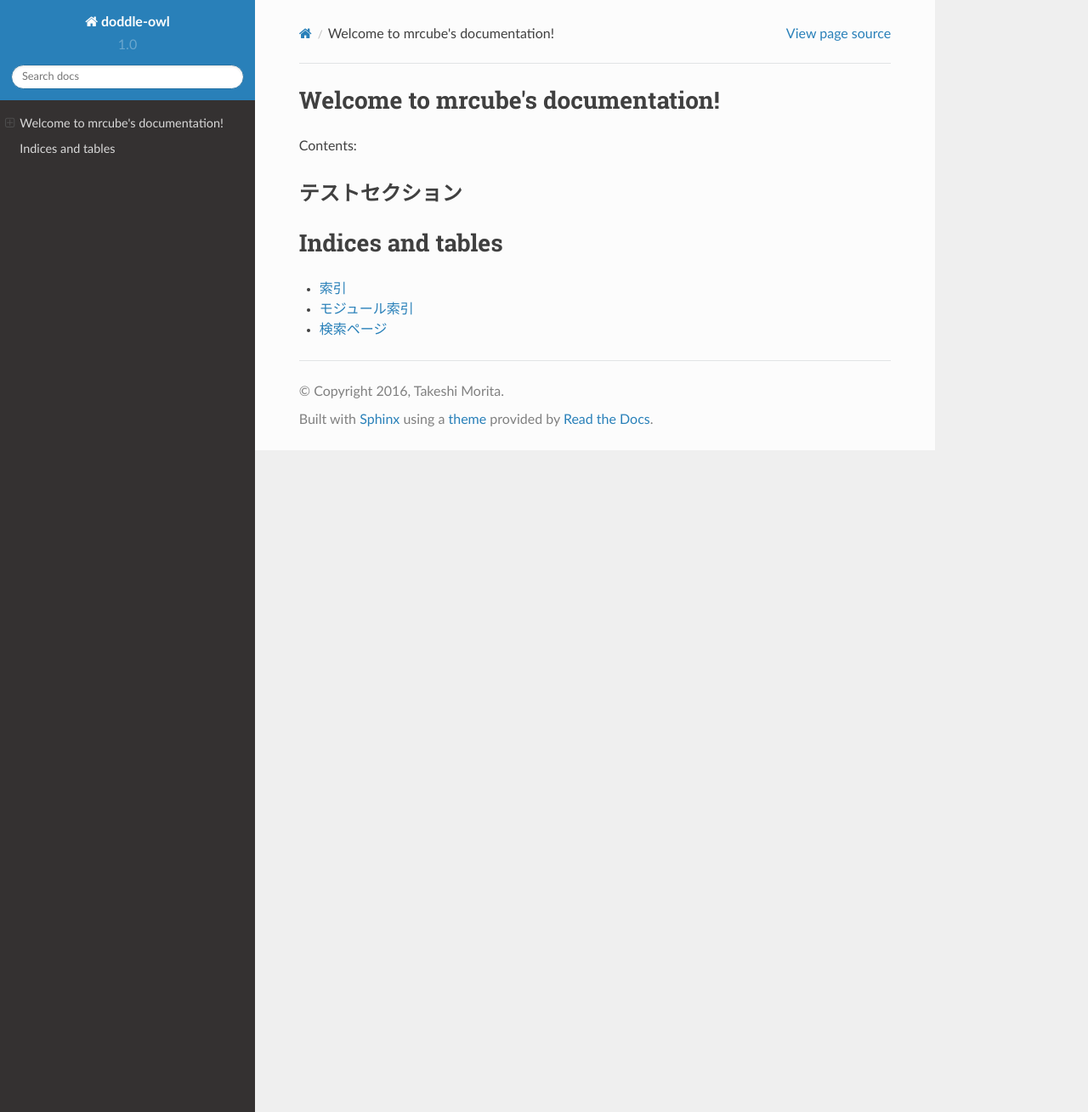
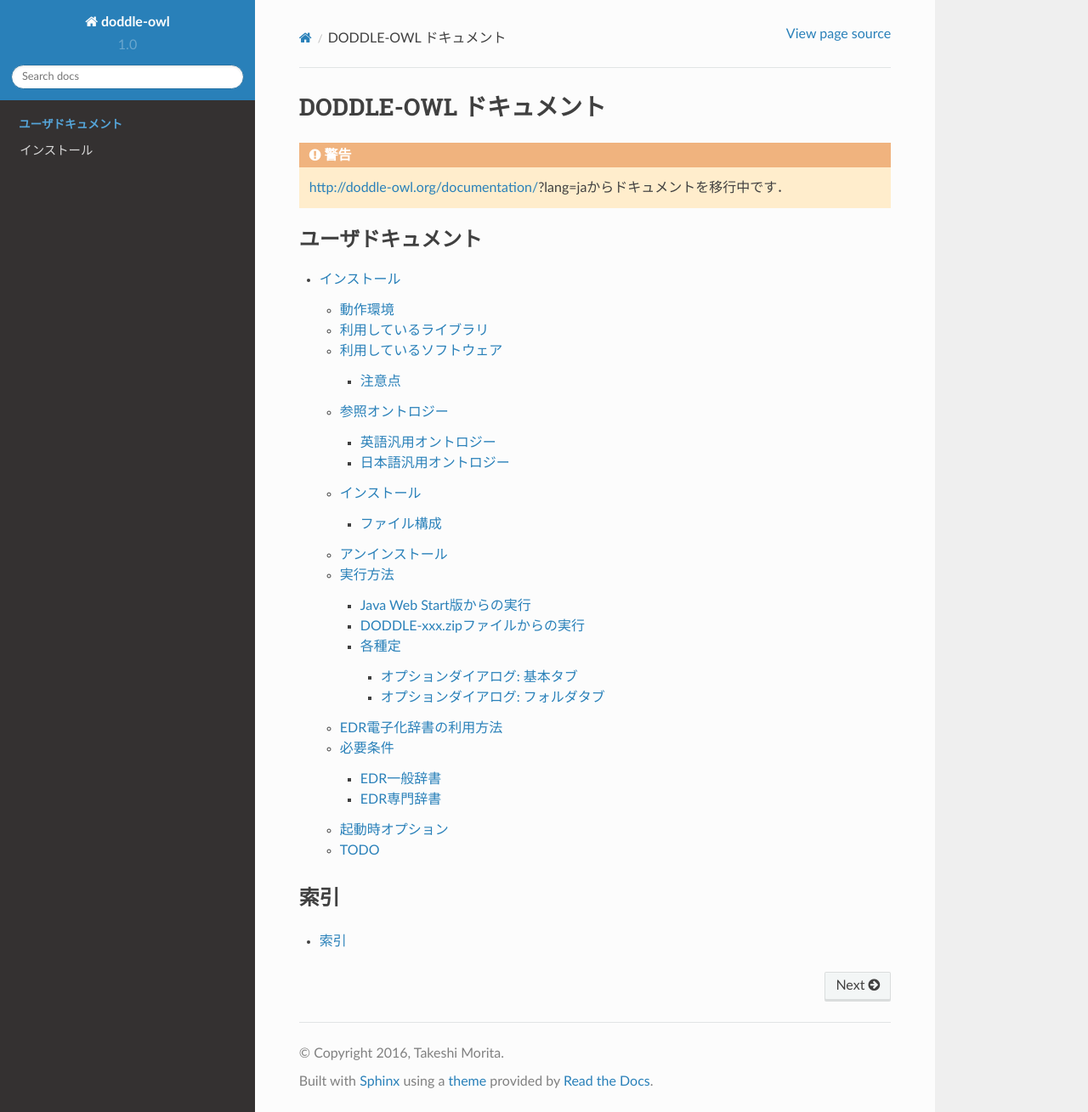
Before and after one commit to doddle-owl/doddle-owl-ja-docs, a Sphinx documentation site: the page built from docs/source/index.rst, in a window 1280 px wide and 1309 px high. Shown: the whole window at 85% size. Built offline with Sphinx 7.4.7 and the Read the Docs theme 2.0.0, drawn with Linux system fonts in a browser that asks for light colours; some of the changed lines change nothing that is shown.

Commit message:
add install.rst

```diff
--- a/docs/source/conf.py
+++ b/docs/source/conf.py
@@ -363,6 +363,8 @@
 # If false, no index is generated.
 #epub_use_index = True
 
+numfig = True
+numfig_secnum_depth = (2)
 
 # Example configuration for intersphinx: refer to the Python standard library.
 intersphinx_mapping = {'https://docs.python.org/': None}
--- a/docs/source/index.rst
+++ b/docs/source/index.rst
@@ -1,23 +1,18 @@
-.. mrcube documentation master file, created by
-   sphinx-quickstart on Mon Mar  7 16:51:22 2016.
-   You can adapt this file completely to your liking, but it should at least
-   contain the root `toctree` directive.
 
-Welcome to mrcube's documentation!
+DODDLE-OWL ドキュメント
 ==================================
-
-Contents:
+.. warning::
+    http://doddle-owl.org/documentation/?lang=jaからドキュメントを移行中です．
 
 .. toctree::
-   :maxdepth: 2
+   :caption: ユーザドキュメント
 
-=================
-テストセクション
-=================
+   install
 
-Indices and tables
-==================
 
+索引
+----
 * :ref:`genindex`
-* :ref:`modindex`
-* :ref:`search`
+
+.. * :ref:`modindex`
+.. * :ref:`search`
--- /dev/null
+++ b/docs/source/install.rst
@@ -0,0 +1,310 @@
+インストール
+============
+
+.. contents:: コンテンツ
+   :depth: 3
+
+.. warning::
+    一部，古いバージョンの内容が含まれています
+
+
+動作環境
+--------
+
+DODDLE-OWLを実行するためには，以下の環境が必要です．
+
+* JRE (Java Runtime Environment) 6以降
+* OS: Javaが動作可能なOS（推奨 Windows XP）
+* CPU: Pentium4 2GHz程度
+* メモリ: 1GB以上
+* ハードディスクの空き容量: 1GB以上
+* ディスプレイ: 解像度1024×768 以上のカラーディスプレイ
+
+DODDLE-OWLの開発および動作確認は以下の環境で行っています．
+
+* JDK 6 Update1
+* OS: Windows XP
+* CPU: Pentium4 3.4GHz
+* メモリ: 2GB
+* ディスプレイ: 解像度1920×1200 のカラーディスプレイ
+
+利用しているライブラリ
+----------------------
+
+DODDLE-OWLは以下のライブラリを利用しています．以下のライブラリについては，DODDLE-OWLに含まれているため別途ダウンロードする必要はありません．
+
+* `Apache Jena <http://jena.apache.org/>`_
+
+  * RDF, RDFS, OWLを扱うためのライブラリ
+  * ライセンス: `Jena – License and Copyright <http://www.apache.org/licenses/LICENSE-2.0>`_
+
+* `Lucene-Gosen <https://github.com/lucene-gosen/lucene-gosen>`_
+
+  * Javaで実装された形態素解析器
+  * ライセンス: `LGPL (Lesser General Public License) <http://www.gnu.org/licenses/lgpl.html>`_
+
+* `extJWNL <http://extjwnl.sourceforge.net/>`_
+
+  * Javaで実装されたWordNetを操作するためのライブラリ
+  * ライセンス: `BSDライセンス <http://extjwnl.sourceforge.net/license.txt>`_
+
+* `GNU getopt – javaport 1.0.13 <http://www.urbanophile.com/arenn/hacking/download.html>`_
+
+  * Javaで実装されたコマンドラインオプションを解析するためのライブラリ
+  * ライセンス: LGPL(Lesser General Public License)
+
+* `Apache POI <http://poi.apache.org/>`_
+
+  * Microsoft Officeのドキュメントを読み込むためのライブラリ
+  * ライセンス: Apache
+
+* `Apache PDFBox <https://pdfbox.apache.org/>`_
+
+  * Javaで実装されたPDFファイルからテキストを抽出するためのライブラリ．
+  * ライセンス: BSDライセンス
+
+* `Lombok <http://projectlombok.org/>`_
+
+  * ライセンス： `The MIT License <http://opensource.org/licenses/mit-license.php>`_
+
+* `InfoNode Docking Windows <http://www.infonode.net/index.html?idw>`_
+
+  * Javaで実装されたSwingをベースとしたドッキングウィンドウフレームワーク．
+  * ライセンス: GPL (GNU General Public License)
+
+* `MySQL Connector/J 5.1.7 <http://dev.mysql.com/downloads/>`_
+
+  * MySQLのJDBC ドライバ
+  * ライセンス: GPL (GNU General Public License)
+
+* `SQLiteJDBC <https://bitbucket.org/xerial/sqlite-jdbc>`_
+
+  * SQLiteのJDBCドライバ
+  * ライセンス: Apache License version 2.0
+
+* `Stanford Parser <http://nlp.stanford.edu/software/lex-parser.shtml>`_
+
+  * 英語用のパーサー
+  * ライセンス： GPL (GNU General Public License)
+
+* `Silk Icons <http://www.famfamfam.com/>`_
+
+  * アイコン
+  * ライセンス: `Creative Commons Attribution 2.5 License <http://creativecommons.org/licenses/by/2.5/>`_.
+
+利用しているソフトウェア
+------------------------
+
+DODDLE-OWLは，以下のソフトウェアを利用しています．以下の注意点に記述されていることを行いたい場合には，別途以下のソフトウェアのインストールが必要です．
+
+* JRE 6以上 （必須）
+* `形態素解析システム ChaSen <http://chasen-legacy.osdn.jp/>`_ （オプション）
+* `形態素解析エンジン MeCab <http://mecab.googlecode.com/svn/trunk/mecab/doc/index.html>`_ （オプション）
+* `日本語係り受け解析器 CaboCha <http://taku910.github.io/cabocha/>`_ （オプション）
+* `ActivePerl <http://www.activestate.com/activeperl?mp=1>`_ （オプション）
+* `TermExtract <http://gensen.dl.itc.u-tokyo.ac.jp/termextract.html>`_ （オプション）
+
+注意点
+~~~~~~
+* Beta6からは，ChaSen, MeCab, CaboChaは，UTF-8のみに対応しています．
+
+  * ChaSenでUTF-8を利用する方法は，ChaSen’s Wiki FAQを参照してください．
+  * MeCabおよびCaboChaは，2008年11月現在の最新版は，UTF-8に対応しています．（Windows版ではインストール時に辞書の文字コードとして「UTF-8」を選択します．Unix，Macでは，configureのオプションとして「–with-charset=utf8」を指定します．）
+
+* 日本語文書から複合語を抽出したい場合には，PerlとChaSen(またはMeCab)とCaboChaが必要です．
+* 英語文書から複合語を抽出したい場合には，Perlが必要です．
+* Windows以外のOSでPDFからテキストを抽出したい場合には，PDFBoxが必要です．
+* WordNetから領域オントロジーを構築したい場合には，WordNet（ver2.0推奨．ver2.1は利用不可）が必要です．
+* EDR電子化辞書から領域オントロジーを構築したい場合には，EDR電子化辞書の概念体系辞書(必須)，日本語単語辞書(必須)，英語単語辞書(オプション)，概念記述辞書(オプション)が必要です．
+
+参照オントロジー
+----------------
+
+英語汎用オントロジー
+~~~~~~~~~~~~~~~~~~~~
+
+* `WordNet <http://wordnet.princeton.edu/>`_
+
+日本語汎用オントロジー
+~~~~~~~~~~~~~~~~~~~~~~
+
+* `EDR電子化辞書 <https://www2.nict.go.jp/out-promotion/techtransfer/EDR/J_index.html>`_
+* `日本語WordNet <http://compling.hss.ntu.edu.sg/wnja/>`_
+* `日本語Wikipediaオントロジー <https://osdn.jp/projects/wikipedia-ont/>`_
+
+インストール
+------------
+
+`ダウンロードページ <http://doddle-owl.org/ja/download.html>`_ からDODDLE-xxx.zipファイルを解凍し，適当なフォルダ（以下，インストールフォルダ）にコピーすればインストール完了です．
+
+ファイル構成
+~~~~~~~~~~~~
+
+DODDLE/DODDLE.bat
+    Windows用の実行ファイル
+DODDLE/DODDLE_DIC_Converter.bat
+    EDRのテキスト形式の辞書データや日本語WordNetのsqlite3 databaseをDODDLEで参照する辞書の形式に変換するプログラムを実行するファイル
+DODDLE/build.xml
+    antビルドファイル
+DODDLE/src.zip
+    DODDLE-OWLのソースファイル群をzip形式で圧縮したファイル
+DODDLE/docs.zip
+    DODDLE-OWLのjavadocをzip形式で圧縮したファイル
+DODDLE/build/DODDLE.jar
+    DODDLE-OWLに関連するクラスファイルをjar形式でまとめたファイル
+DODDLE/build/classes/
+    DODDLE-OWLに関連するクラスファイル群を格納するディレクトリ
+DODDLE/build/lib/
+    DODDLE-OWLが利用するライブラリ群を格納するディレクトリ
+DODDLE/ontology_templates/
+    OWL要素を抽出する際に利用するSPARQLで記述されたテンプレートファイル群
+DODDLE/stop_word_list.txt
+    単語抽出時に無視する単語を保存したファイル
+DODDLE/resources/DODDLEComponent.owl
+    DODDLE-OWLのユーザインタフェースで使用している語彙を管理するOWLオントロジー
+
+アンインストール
+----------------
+
+インストールフォルダを削除すればアンインストール完了です．
+
+実行方法
+--------
+
+Java Web Start版からの実行
+~~~~~~~~~~~~~~~~~~~~~~~~~~
+
+1. JRE 6以上をインストールし，java.exeの場所を環境変数PATHに追加する．
+2. ダウンロードページにあるdoddle-owl.jnlpをクリック
+
+DODDLE-xxx.zipファイルからの実行
+~~~~~~~~~~~~~~~~~~~~~~~~~~~~~~~~
+
+1. JRE 6以上をインストールし，java.exeの場所を環境変数PATHに追加．
+2. DODDLEプログラム(DODDLE-xxxx.zip)を適当なフォルダ(インストールフォルダ)に解凍する．
+3. 複合語を抽出したい場合には，TermExtractまたはCaboChaをインストールする．
+4. DODDLE.batを実行．
+
+  * 256MB程度のメモリがあれば動作可能．(JVMオプション -Xmx 256m)
+  * DODDLE.batの初期設定では，JVMのオプションは，-Xms256m -Xmx512mとしている．
+  * ただし，構築するオントロジーの概念数が多い場合には，上記以上のメモリが必要となる場合もある．
+
+各種定
+~~~~~~
+
+各種設定は，オプションダイアログからGUIで行います．
+
+オプションダイアログ: 基本タブ
+""""""""""""""""""""""""""""""
+
+* BASE_URI=http://www.yamaguti.comp.ae.keio.ac.jp/doddle#
+
+  * オントロジー保存時のベースURIを設定します．
+* BASE_PREFIX=keio
+
+  * ユーザが定義した概念の接頭辞を設定します．
+* LANG=ja
+
+  * enまたはjaを指定することで，英語または日本語メニューを表示することができます．
+
+オプションダイアログ: フォルダタブ
+""""""""""""""""""""""""""""""""""
+
+* 日本語形態素解析器
+
+  * 初期パス: C:/Program Files/ChaSen/chasen.exe
+  * 複合語抽出モジュール言選を利用する場合に必要です．（chasen21は不可）
+
+* 日本語係り受け解析器
+
+  * 初期パス: C:/Program Files/CaboCha/bin/cabocha.exe
+  * 複合語抽出する場合に必要です．
+
+* perl.exe
+
+  * 初期パス: C:/Perl/bin/perl.exe
+  * 言選(TermExtract)を利用する場合に必要です．
+
+* EDR辞書フォルダ
+
+  * 初期パス: C:/DODDLE-OWL/EDR_DIC
+  * EDR一般辞書のテキストデータをDODDLE用に変換したファイルを置いたフォルダを設定します．
+
+* EDRT辞書フォルダ
+
+  * 初期パス: C:/DODDLE-OWL/EDRT_DIC
+  * EDR専門辞書のテキストデータをDODDLE用に変換したファイルを置いたフォルダを設定します．
+
+* プロジェクトフォルダ
+
+  * 初期パス: C:/DODDLE-OWL/DODDLEProject
+  * プロジェクトファイルを保存するフォルダを設定します．プロジェクトを保存・復元する際に このフォルダが基点となります．
+
+* 上位概念リスト
+
+  * 初期パス: C:/DODDLE-OWL/upperConceptList.txt
+  * 上位概念のリストを設定します．ある単語がEDR上の指定した概念の下位にあるかどうかを提示するために利用します．
+
+* ストップワードリスト
+
+  * 初期パス: C:/DODDLE-OWL/stop_word_list.txt
+  * 用語抽出時に無視する単語リストが保存されたファイルを設定します．
+
+EDR電子化辞書の利用方法
+-----------------------
+
+DODDLE-OWLでEDR電子化辞書を汎用オントロジーとして参照するためには，EDR電子化辞書のテキストデータをDODDLE-OWLで参照する形式に変換する必要があります．以下では，その変換手順について説明します．
+
+現状では，変換アルゴリズムが悪いため，辞書データの変換時間とメモリを大量に消費します．Intel Core2CPU T5600 1.83GHz，メモリ1GB程度の変換時間は以下のとおりです．
+
+* EDR一般辞書: 約11分
+* EDR専門辞書: 約3分
+
+必要条件
+--------
+
+* 1GB以上のメモリ(推奨 2GB) (JVMオプション -Xmx1024mが指定可能な程度)
+* EDR一般辞書またはEDR専門辞書のテキストデータ
+* GoSenをインストールし，DODDLE-OWLのオプションダイアログでGoSen設定ファイルとEDR(T)辞書フォルダを設定．
+
+
+EDR一般辞書
+~~~~~~~~~~~
+
+1. CPC.DIC, CPH.DIC, CPT.DIC, EWD.DIC, JWD.DICを任意のフォルダにコピーする．(例：C:/EDR_Text)．
+2. DODDLE-OWLをインストールしたフォルダにある，DODDLE_DIC_Converter.batを実行する．図1のウィンドウが表示される．
+3. 「Dictionary Type」として「EDR」を，「Convertion Type」として「Text」を選択する．
+4. 「Browse」ボタンを押して，Input Dictionary PathにEDR一般辞書のテキストデータが保存されたフォルダを設定する．Output Dictionary Pathに，DODDLE-OWLが参照する変換後のEDR一般辞書データを保存するフォルダを設定する．
+5. 「Convert」ボタンを押すと，concept.data, relation.data, tree.data, word.data, concept.index, relation.index, tree.index, word.indexファイルが設定したEDR_HOMEに保存される.
+6. DODDLE-OWLのオプションダイアログのフォルダタブでEDR辞書フォルダを設定する．
+7. 「Exit」ボタンでプログラムを終了する．
+
+EDR専門辞書
+~~~~~~~~~~~
+
+1. TCPC.DIC, TCPH.DIC, TEWD.DIC, TJWD.DICを任意のフォルダにコピーする．(例： C:/EDRT_Text/).
+2. DODDLE-OWLをインストールしたフォルダにある，DODDLE_DIC_Converter.batを実行する．図1のウィンドウが表示される．
+3. 「Dictionary Type」として「EDRT」を，「Convertion Type」として「Text」を選択する．
+4. 「Browse」ボタンを押して，Input Dictionary PathにEDR専門辞書のテキストデータが保存されたフォルダを設定する．Output Dictionary PathにDODDLE-OWLが参照する変換後のEDR専門辞書のデータを保存するフォルダを設定する．
+5. 「Convert」ボタンを押すと，concept.data, tree.data, word.data, concept.index, tree.index, word.indexファイルが設定したフォルダに保存される．
+6. DODDLE-OWLのオプションダイアログのフォルダタブでEDRT辞書フォルダを設定する．
+7. 「Exit」ボタンでプログラムを終了する．
+
+.. _doddle_dic_converter:
+.. figure:: figures/doddle_dic_converter.png
+   :scale: 80 %
+   :alt: DODDLE_Dic_Converter
+   :align: center
+
+   DODDLE_Dic_Converter
+
+
+起動時オプション
+----------------
+
+* –DEBUG: デバッグ情報をコンソールに表示
+* –LANG=[en|ja]: 表示言語を切り替える
+
+TODO
+----
+* 最新版の状況に書き換える
```
Also changed, not shown: docs/source/figures/doddle_dic_converter.png (added).
